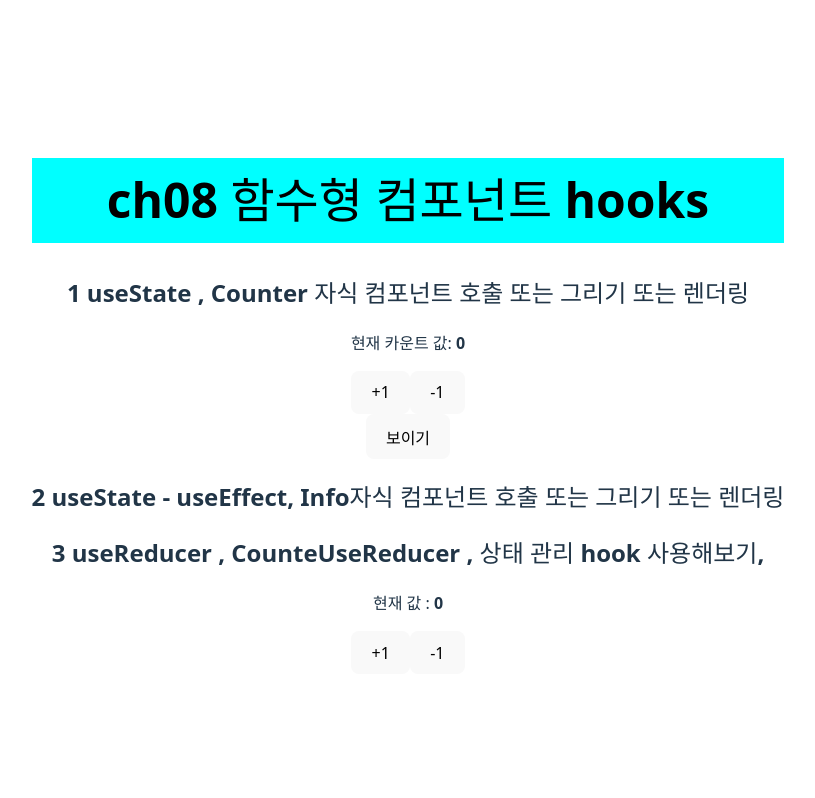
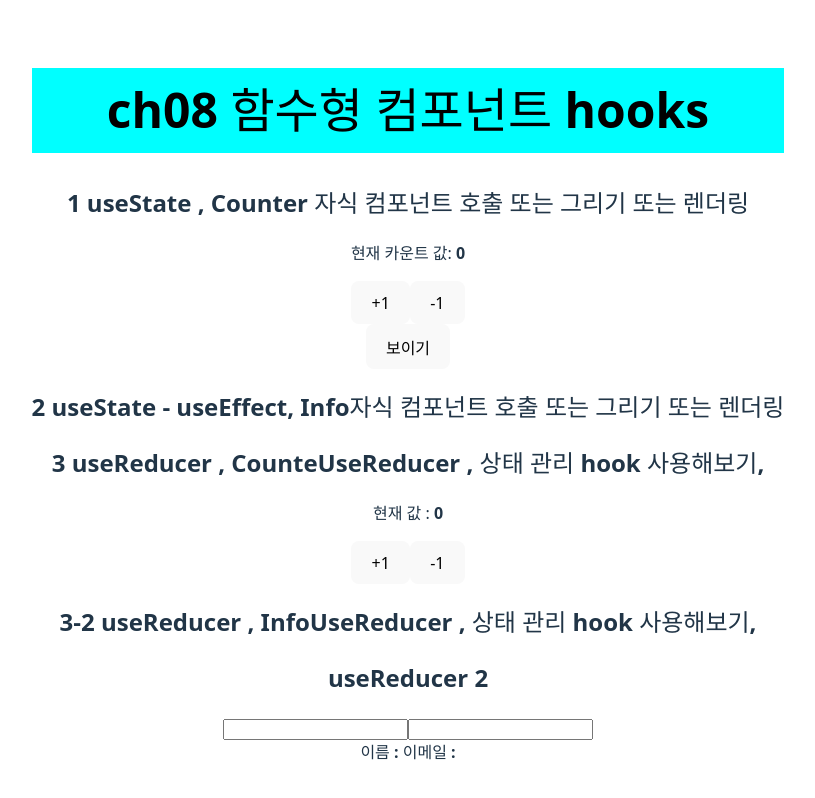
Before and after one commit to reokkamy/React-WorkSpace-k6-0806, a React (Vite) app in the folder ch08-vite-test/: page / in a window 1280 px wide. Shown: the whole page, without its empty margins (232-1047 px from the left). Built offline with nearby package versions, Linux system fonts and the light colour scheme.

Commit message:
7교시, useReducer 기본 확인 2

```diff
--- a/ch08-vite-test/src/App.jsx
+++ b/ch08-vite-test/src/App.jsx
@@ -3,6 +3,7 @@ import Counter from './component/Counter.jsx';
 import Info from './component/Info.jsx';
 import { useState } from 'react';
 import CountUseReducer from './component/CountUseReducer.jsx';
+import InfoUseReducer from './component/InfoUseReducer.jsx';
 
 function App() {
   const [visible, setVisible] = useState(false);
@@ -28,6 +29,9 @@ function App() {
 
         <h2>3 useReducer , CounteUseReducer , 상태 관리 hook 사용해보기,</h2>
         <CountUseReducer />
+
+        <h2>3-2 useReducer , InfoUseReducer , 상태 관리 hook 사용해보기,</h2>
+        <InfoUseReducer />
       </div>
     </>
   );
--- /dev/null
+++ b/ch08-vite-test/src/component/InfoUseReducer.jsx
@@ -0,0 +1,38 @@
+import React, { useReducer } from 'react';
+
+// 리듀서 함수 생성, 새로운 상태를 반환하는 함수
+function reducer(state, action) {
+  return {
+    ...state,
+    [action.name]: action.value,
+  };
+}
+
+const InfoUseReducer = () => {
+  const [state, dispatch] = useReducer(reducer, {
+    name: '',
+    email: '',
+  });
+
+  const { name, email } = state;
+
+  const onChange = (e) => {
+    dispatch(e.target);
+  };
+
+  return (
+    <div>
+      <div>
+        <h2>useReducer 2</h2>
+        <input name="name" value={name} onChange={onChange} type="text" />
+        <input name="email" value={email} onChange={onChange} type="text" />
+      </div>
+      <div>
+        <b>이름 : </b> {name}
+        <b>이메일 : </b> {email}
+      </div>
+    </div>
+  );
+};
+
+export default InfoUseReducer;
```
